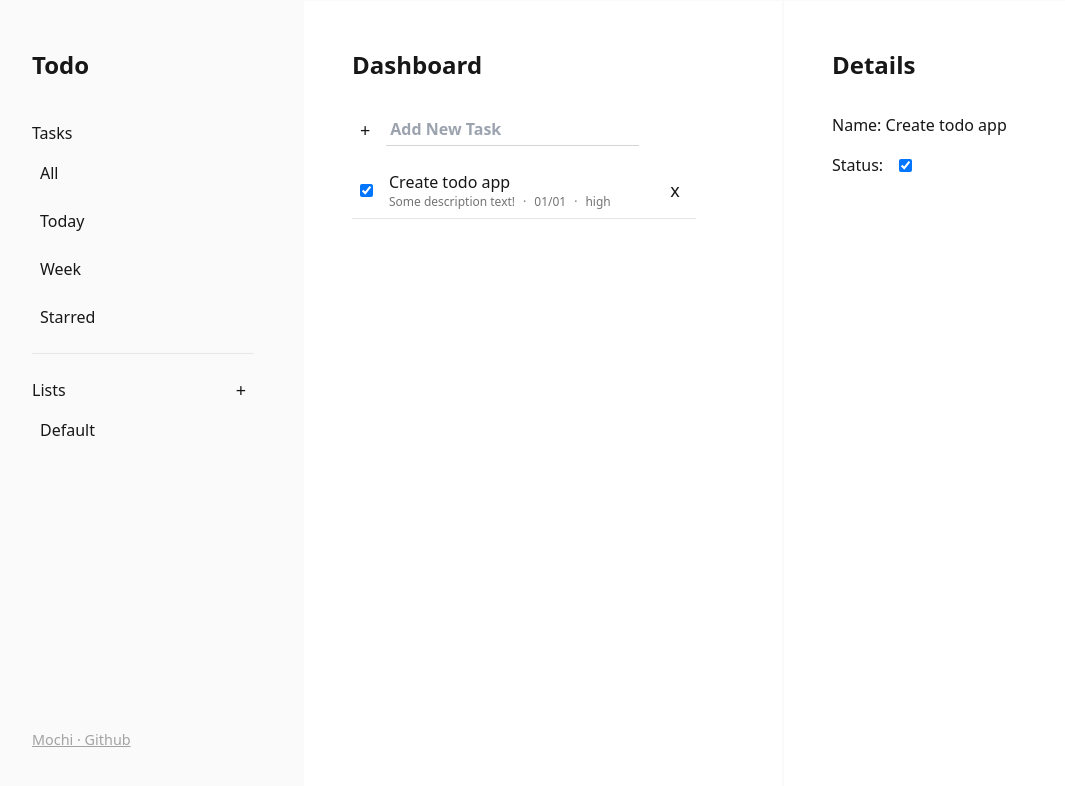
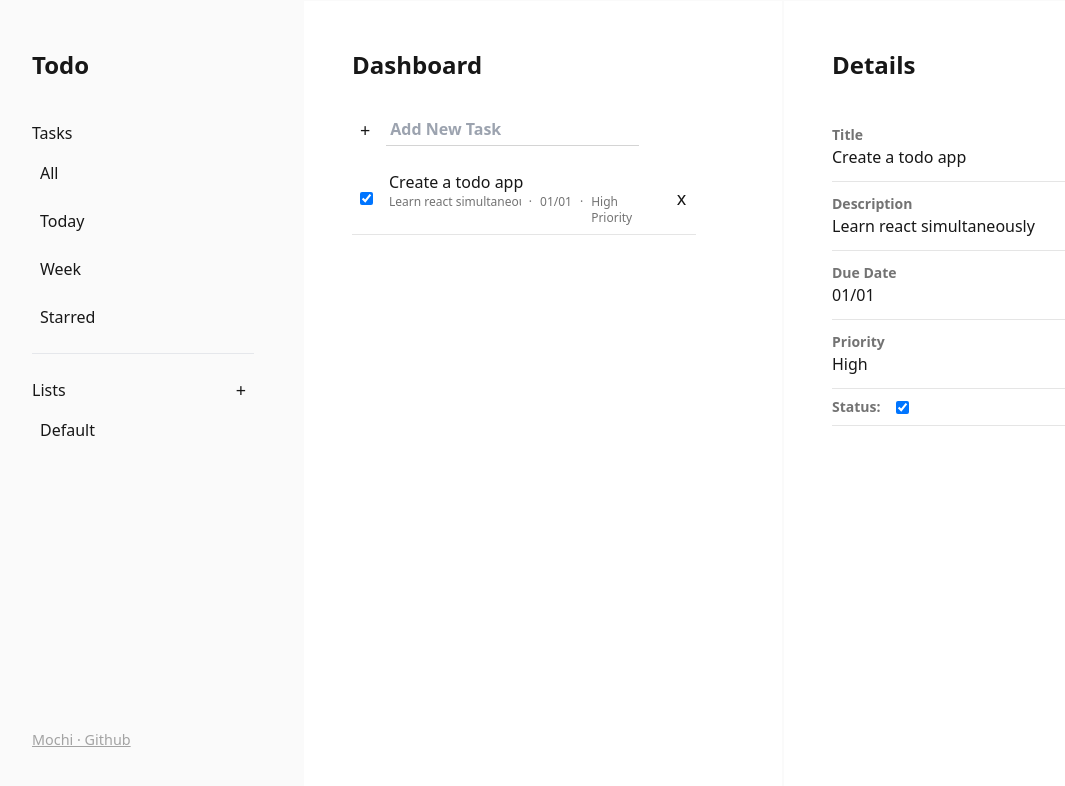
Before and after one commit to lim-joseph/todo-app, a React (Vite) app: page / in a window 1280 px wide. Shown: the top 786 px of the page, without its empty margins (17-1082 px from the left). Built offline with nearby package versions, Linux system fonts and the light colour scheme.

Commit message:
Modify details side pane to show all new details

```diff
--- a/src/App.jsx
+++ b/src/App.jsx
@@ -6,10 +6,10 @@ import { useState } from "react";
 
 export default function App() {
 	const defaultTodo = {
-		title: "Create todo app",
-		description: "Some description text!",
+		title: "Create a todo app",
+		description: "Learn react simultaneously",
 		dueDate: "01/01",
-		priority: "high",
+		priority: "High",
 		status: true,
 		key: crypto.randomUUID(),
 	};
--- a/src/components/Details.jsx
+++ b/src/components/Details.jsx
@@ -1,14 +1,43 @@
 import "../style.css";
 
 export default function Details({ todo }) {
-	const { title, description, dueDate, priotity, status, key } = todo;
+	const { title, description, dueDate, priority, status, key } = todo;
 
 	return (
-		<section className="flex flex-col gap-[1rem] w-[30rem] p-[3rem] border border-neutral-50">
+		<section className="flex flex-col w-[30rem] p-[3rem] border border-neutral-50">
 			<h2 className="text-2xl font-bold">Details</h2>
-			<h3 className="mt-[1rem]">{`Name: ${title}`}</h3>
-			<div className="flex gap-[1rem]">
-				<label htmlFor="status">Status:</label>
+			<ul className="mt-[2rem]">
+				<li className="py-[0.75rem] border-b-[1px] border-neutral-200">
+					<p className="font-semibold text-sm text-neutral-500">
+						Title
+					</p>
+					<h3>{title}</h3>
+				</li>
+				<li className="py-[0.75rem] border-b-[1px] border-neutral-200">
+					<p className="font-semibold text-sm text-neutral-500">
+						Description
+					</p>
+					{description}
+				</li>
+				<li className="py-[0.75rem] border-b-[1px] border-neutral-200">
+					<p className="font-semibold text-sm text-neutral-500">
+						Due Date
+					</p>
+					{dueDate}
+				</li>
+				<li className="py-[0.75rem] border-b-[1px] border-neutral-200">
+					<p className="font-semibold text-sm text-neutral-500">
+						Priority
+					</p>
+					{priority}
+				</li>
+				<li className="flex gap-[1rem] py-[0.5rem] border-b-[1px] border-neutral-200">
+					<label
+						htmlFor="status"
+						className="font-semibold text-sm text-neutral-500"
+					>
+						Status:
+					</label>
 					<input
 						id="status"
 						type="checkbox"
@@ -16,7 +45,8 @@ export default function Details({ todo }) {
 						className="self-center"
 						readOnly
 					/>
-			</div>
+				</li>
+			</ul>
 		</section>
 	);
 }
--- a/src/components/NewTodoForm.jsx
+++ b/src/components/NewTodoForm.jsx
@@ -13,7 +13,14 @@ export default function NewTodoForm({ setTodos }) {
 		setTodos((currentTodos) => {
 			return [
 				...currentTodos,
-				{ title: title, status: false, key: crypto.randomUUID() },
+				{
+					title: title,
+					description: "No description",
+					dueDate: "No Due Date",
+					priority: "Low",
+					status: false,
+					key: crypto.randomUUID(),
+				},
 			];
 		});
 	}
--- a/src/components/Todo.jsx
+++ b/src/components/Todo.jsx
@@ -24,7 +24,7 @@ export default function Todo(todo, toggleStatus, setDetails) {
 					<li> &#183;</li>
 					<li>{dueDate}</li>
 					<li> &#183;</li>
-					<li>{priority}</li>
+					<li>{`${priority} Priority`}</li>
 				</ul>
 			</div>
 			<button className="ml-auto text-lg hover:bg-neutral-200 p-[0.1rem] px-[0.5rem] active:bg-neutral-200">
```
Lines whose indentation alone changed are shown as unchanged.
